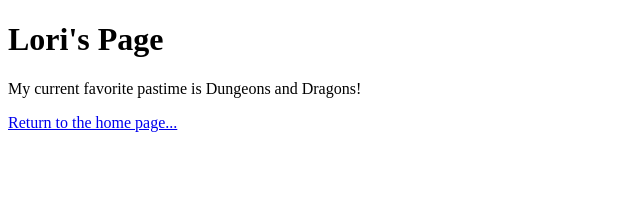
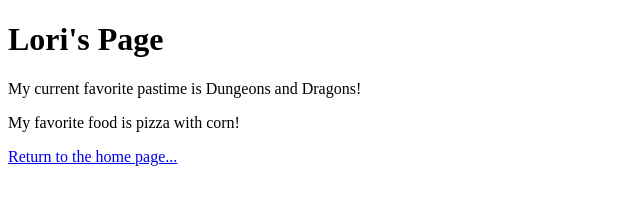
Before and after one commit to gabrielblake28/GLJ-Technologies, a website: page src/pages/Lori.html in a window 1280 px wide. Shown: the whole page, without its empty margins (0-640 px from the left). Drawn offline with Linux system fonts and the light colour scheme.

Commit message:
Added favorite food to Lori.html

```diff
--- a/src/pages/Lori.html
+++ b/src/pages/Lori.html
@@ -8,6 +8,7 @@
   <body>
     <h1>Lori's Page</h1>
       <p>My current favorite pastime is Dungeons and Dragons!</p>
+      <p>My favorite food is pizza with corn!</p>
       <a href="../index.html">Return to the home page...</a>
   </body>
 </html>
```
